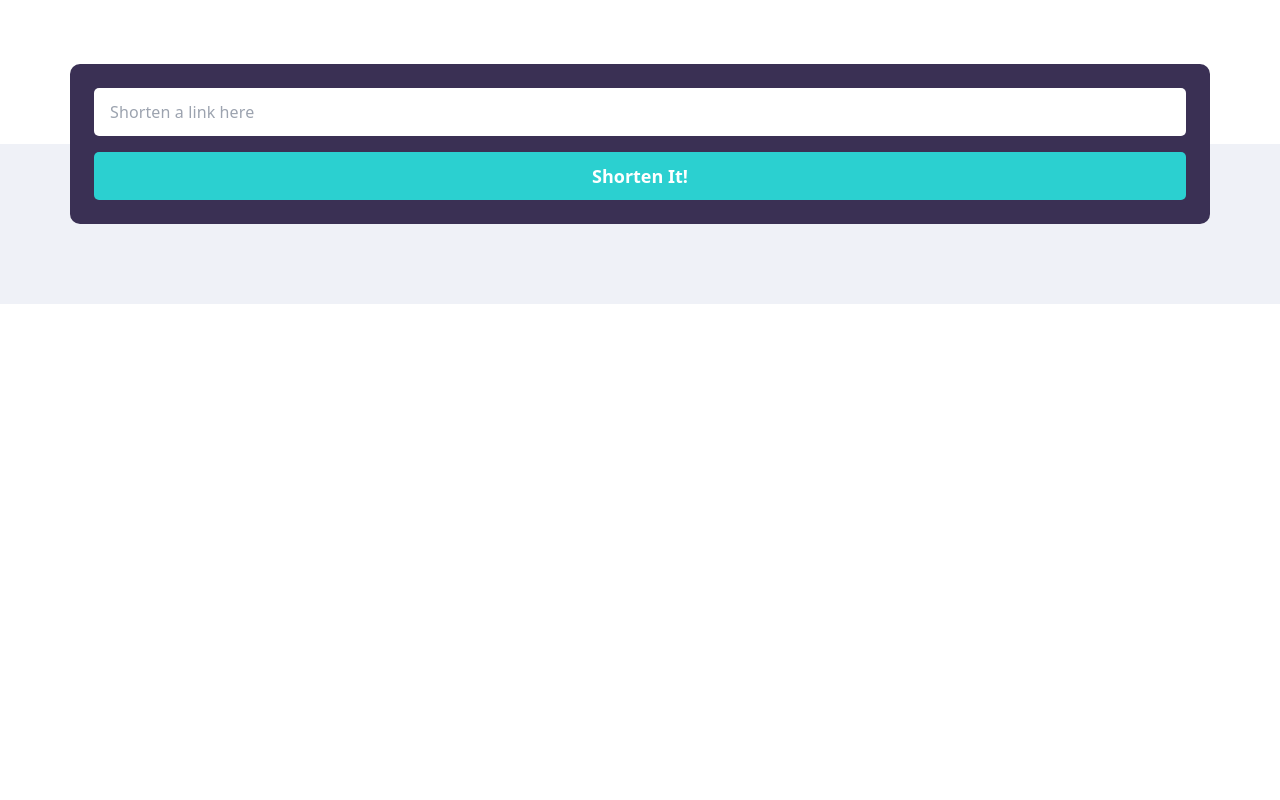
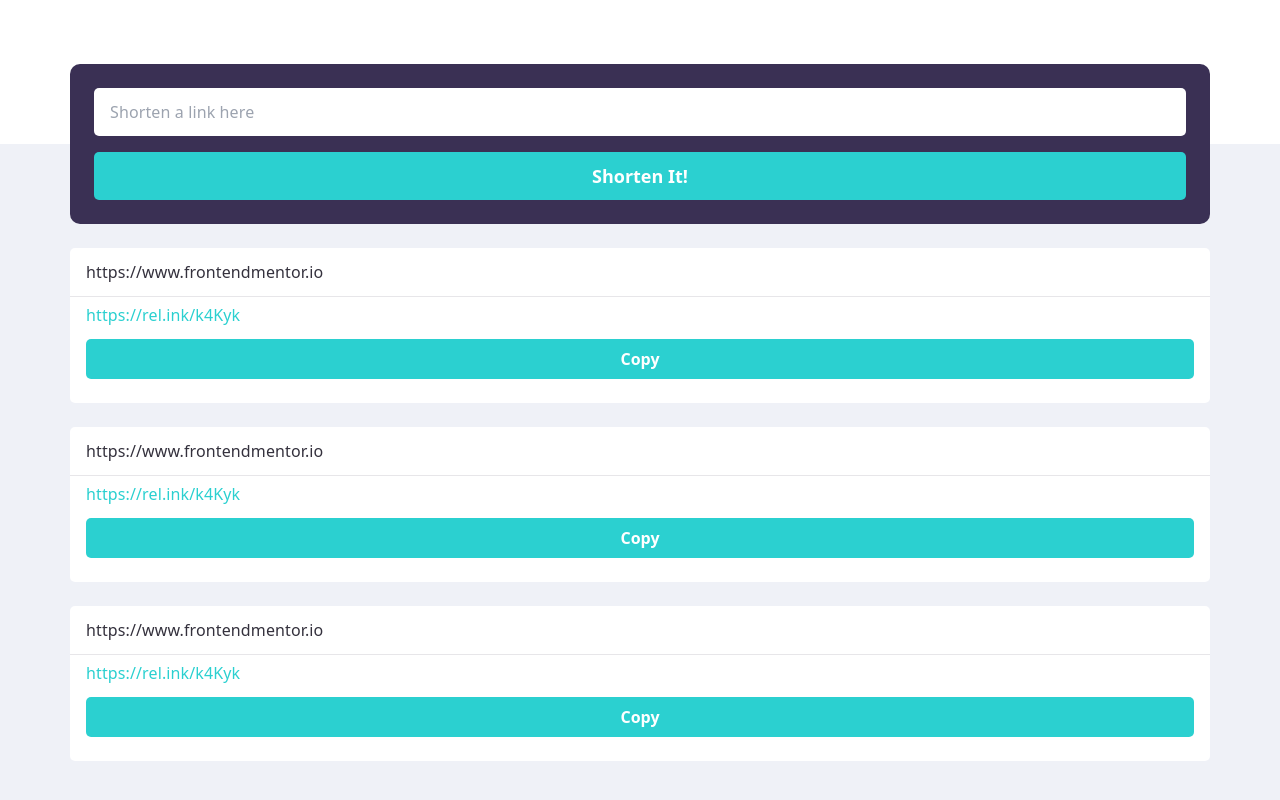
Before and after one commit to Afolabi-bit/url-shortener, a React (Vite) app: page / in a window 1280 px wide. Shown: the part 783-1583 px from the top of the page. Before the commit the page ends 1087 px from the top, so only its background shows below. Built offline with nearby package versions, Linux system fonts and the light colour scheme.

Commit message:
link cards added

```diff
--- a/src/components/AdvancedStats.jsx
+++ b/src/components/AdvancedStats.jsx
@@ -1,3 +1,4 @@
+import ShortenedLinks from "./ShortenedLinks";
 import ShortenLinks from "./ShortenLinks";
 import { useState } from "react";
 
@@ -10,11 +11,16 @@ const AdvancedStats = () => {
 				showError ? "mt-[91px]" : "mt-[80px]"
 			} `}
 		>
-			<div className="container relative">
+			<div
+				className={`container relative transition-all ${
+					showError ? "pt-[91px]" : "pt-[80px]"
+				} `}
+			>
 				<ShortenLinks
 					showError={showError}
 					setShowError={setShowError}
 				/>
+				<ShortenedLinks />
 			</div>
 		</section>
 	);
--- /dev/null
+++ b/src/components/LinkCard.jsx
@@ -0,0 +1,18 @@
+const LinkCard = ({ url, shortened }) => {
+	return (
+		<div className="h-[155px] w-full rounded-[5px] bg-white pt-[6px] pb-[16px] ">
+			<p className="font-[500] text-[16px] leading-[36px] text-myPurple1 tracking-[0.12px] px-[16px]  ">
+				{url}
+			</p>
+			<p className="h-[1px] w-full bg-myGray1 opacity-[0.25] mt-[6px] "></p>
+			<p className="font-[500] text-[16px] leading-[36px] text-myCyan tracking-[0.12px] px-[16px] pb-[6px] ">
+				{shortened}
+			</p>
+			<button className="bg-myCyan rounded-[5px] w-[calc(100%-32px)] h-[40px] mx-[16px] font-bold leading-[24px] text-white ">
+				Copy
+			</button>
+		</div>
+	);
+};
+
+export default LinkCard;
--- /dev/null
+++ b/src/components/ShortenedLinks.jsx
@@ -0,0 +1,33 @@
+import LinkCard from "./LinkCard";
+
+const links = [
+	{
+		url: "https://www.frontendmentor.io",
+		shortenedUrl: "https://rel.ink/k4Kyk",
+	},
+	{
+		url: "https://www.frontendmentor.io",
+		shortenedUrl: "https://rel.ink/k4Kyk",
+	},
+	{
+		url: "https://www.frontendmentor.io",
+		shortenedUrl: "https://rel.ink/k4Kyk",
+	},
+];
+
+const ShortenedLinks = () => {
+	return (
+		<div className="mt-[24px] flex flex-col gap-[24px]">
+			{links.map((link, index) => {
+				return (
+					<LinkCard
+						url={link.url}
+						shortened={link.shortenedUrl}
+					/>
+				);
+			})}
+		</div>
+	);
+};
+
+export default ShortenedLinks;
```
